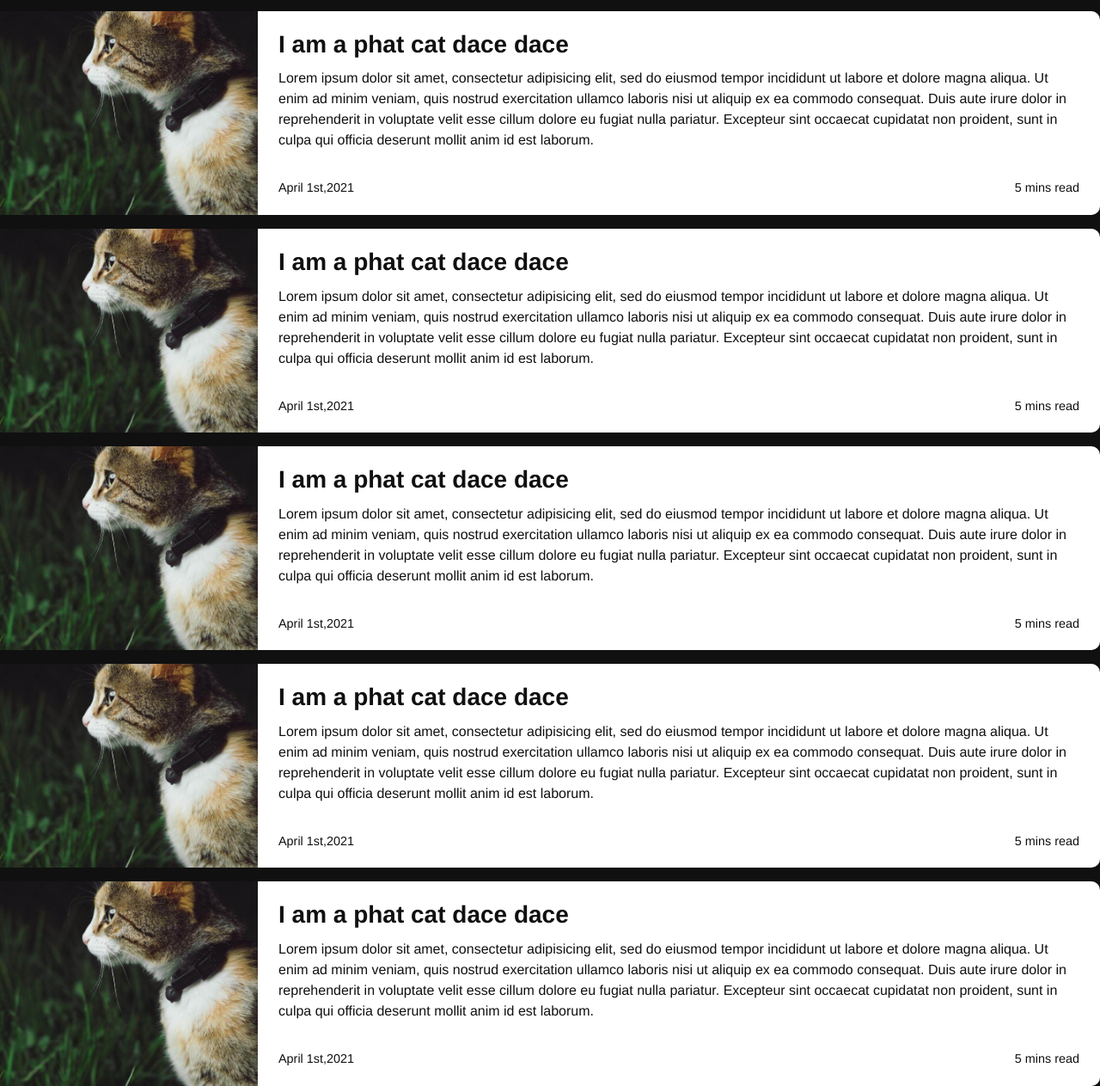
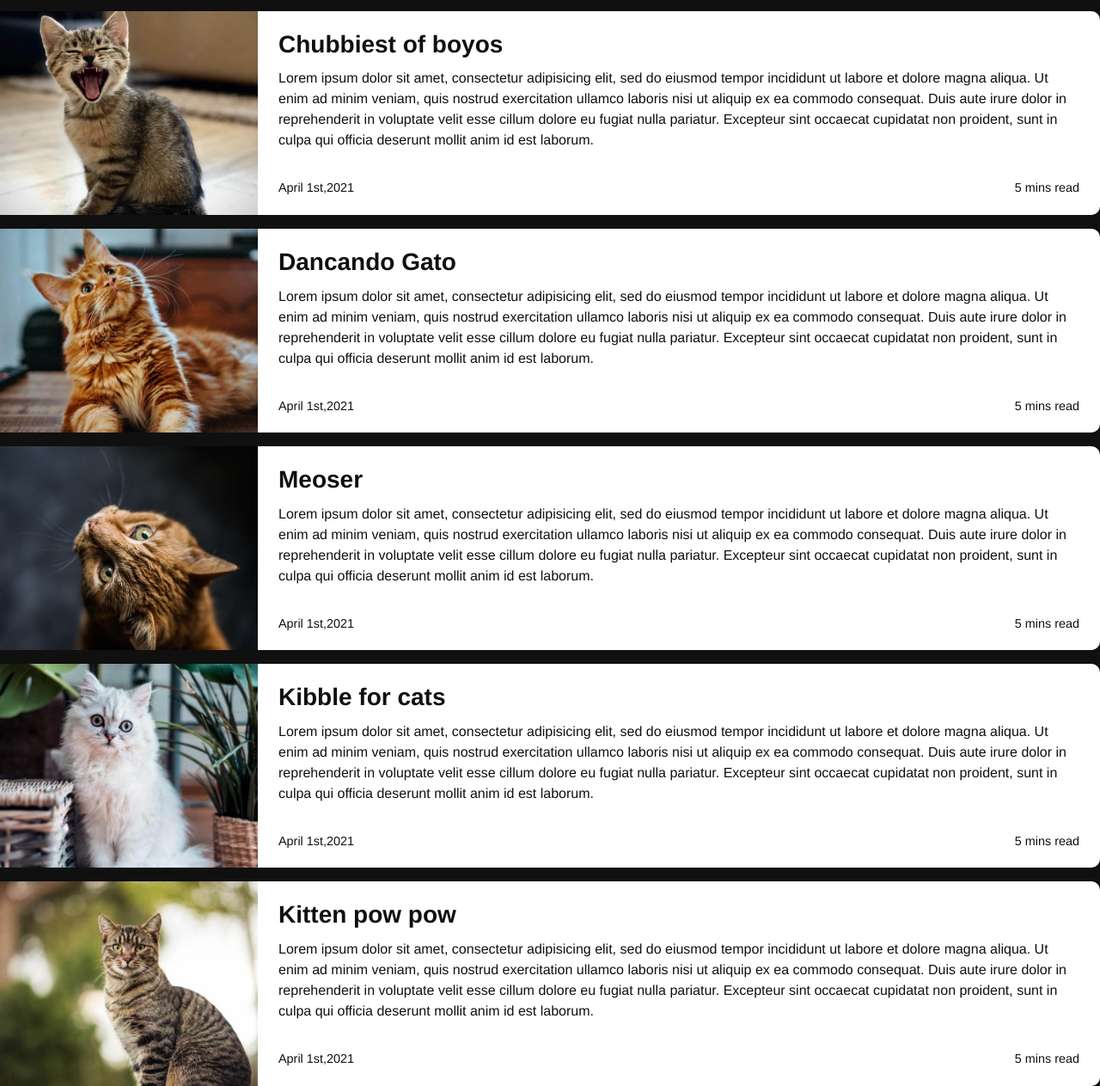
Before and after one commit to PilarCha/Scss-hhover-effect, a website: page index.html in a window 1280 px wide. Shown: the part 325-1588 px from the top of the page at 86% size. Drawn offline with nearby package versions, Linux system fonts and the light colour scheme; files that its build step writes are made by us from their sources.

Commit message:
news image for cat and updated title text in html

```diff
--- a/index.html
+++ b/index.html
@@ -25,9 +25,9 @@
       </a>
 
       <a href="#" class="card">
-        <div class="card__image" style = "background-image:url('./img/cat1.jpg')"></div>
+        <div class="card__image" style = "background-image:url('./img/cat5.jpg')"></div>
         <div class="card__content">
-          <div class="card__title">I am a phat cat dace dace</div>
+          <div class="card__title">Chubbiest of boyos</div>
           <div class="card__description">
             Lorem ipsum dolor sit amet, consectetur adipisicing elit, sed do eiusmod tempor incididunt ut labore et dolore magna aliqua. Ut enim ad minim veniam, quis nostrud exercitation ullamco laboris nisi ut aliquip ex ea commodo consequat. Duis aute irure dolor in reprehenderit in voluptate velit esse cillum dolore eu fugiat nulla pariatur. Excepteur sint occaecat cupidatat non proident, sunt in culpa qui officia deserunt mollit anim id est laborum.
           </div>
@@ -37,9 +37,9 @@
       </a>
 
       <a href="#" class="card">
-        <div class="card__image" style = "background-image:url('./img/cat1.jpg')"></div>
+        <div class="card__image" style = "background-image:url('./img/cat6.jpg')"></div>
         <div class="card__content">
-          <div class="card__title">I am a phat cat dace dace</div>
+          <div class="card__title">Dancando Gato</div>
           <div class="card__description">
             Lorem ipsum dolor sit amet, consectetur adipisicing elit, sed do eiusmod tempor incididunt ut labore et dolore magna aliqua. Ut enim ad minim veniam, quis nostrud exercitation ullamco laboris nisi ut aliquip ex ea commodo consequat. Duis aute irure dolor in reprehenderit in voluptate velit esse cillum dolore eu fugiat nulla pariatur. Excepteur sint occaecat cupidatat non proident, sunt in culpa qui officia deserunt mollit anim id est laborum.
           </div>
@@ -49,9 +49,9 @@
       </a>
 
       <a href="#" class="card">
-        <div class="card__image" style = "background-image:url('./img/cat1.jpg')"></div>
+        <div class="card__image" style = "background-image:url('./img/cat2.jpg')"></div>
         <div class="card__content">
-          <div class="card__title">I am a phat cat dace dace</div>
+          <div class="card__title">Meoser</div>
           <div class="card__description">
             Lorem ipsum dolor sit amet, consectetur adipisicing elit, sed do eiusmod tempor incididunt ut labore et dolore magna aliqua. Ut enim ad minim veniam, quis nostrud exercitation ullamco laboris nisi ut aliquip ex ea commodo consequat. Duis aute irure dolor in reprehenderit in voluptate velit esse cillum dolore eu fugiat nulla pariatur. Excepteur sint occaecat cupidatat non proident, sunt in culpa qui officia deserunt mollit anim id est laborum.
           </div>
@@ -61,9 +61,9 @@
       </a>
 
       <a href="#" class="card">
-        <div class="card__image" style = "background-image:url('./img/cat1.jpg')"></div>
+        <div class="card__image" style = "background-image:url('./img/cat3.jpg')"></div>
         <div class="card__content">
-          <div class="card__title">I am a phat cat dace dace</div>
+          <div class="card__title">Kibble for cats</div>
           <div class="card__description">
             Lorem ipsum dolor sit amet, consectetur adipisicing elit, sed do eiusmod tempor incididunt ut labore et dolore magna aliqua. Ut enim ad minim veniam, quis nostrud exercitation ullamco laboris nisi ut aliquip ex ea commodo consequat. Duis aute irure dolor in reprehenderit in voluptate velit esse cillum dolore eu fugiat nulla pariatur. Excepteur sint occaecat cupidatat non proident, sunt in culpa qui officia deserunt mollit anim id est laborum.
           </div>
@@ -73,9 +73,9 @@
       </a>
 
       <a href="#" class="card">
-        <div class="card__image" style = "background-image:url('./img/cat1.jpg')"></div>
+        <div class="card__image" style = "background-image:url('./img/cat4.jpg')"></div>
         <div class="card__content">
-          <div class="card__title">I am a phat cat dace dace</div>
+          <div class="card__title">Kitten pow pow</div>
           <div class="card__description">
             Lorem ipsum dolor sit amet, consectetur adipisicing elit, sed do eiusmod tempor incididunt ut labore et dolore magna aliqua. Ut enim ad minim veniam, quis nostrud exercitation ullamco laboris nisi ut aliquip ex ea commodo consequat. Duis aute irure dolor in reprehenderit in voluptate velit esse cillum dolore eu fugiat nulla pariatur. Excepteur sint occaecat cupidatat non proident, sunt in culpa qui officia deserunt mollit anim id est laborum.
           </div>
```
